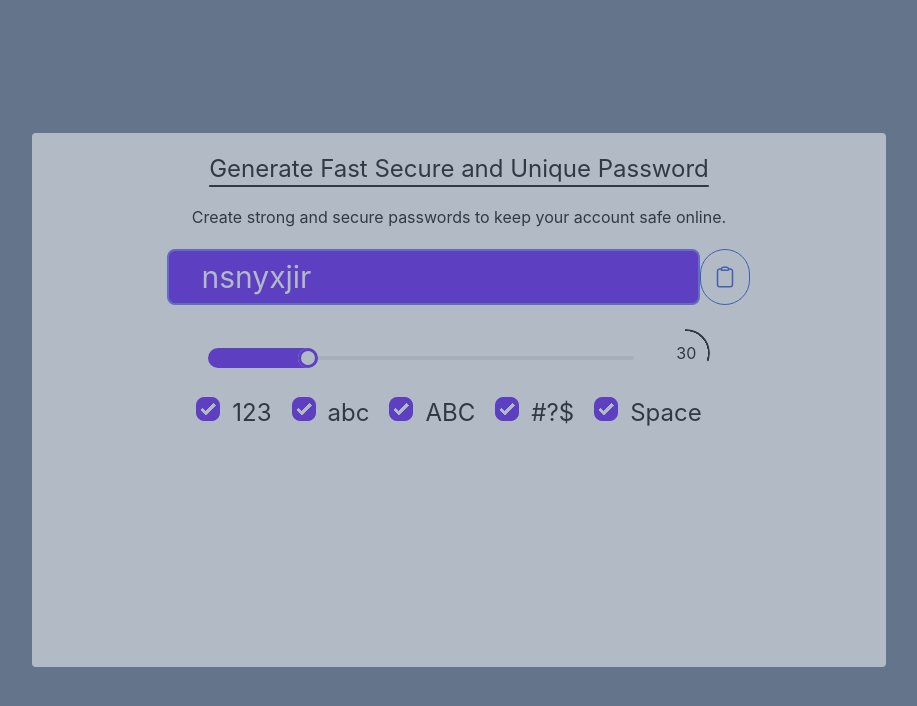
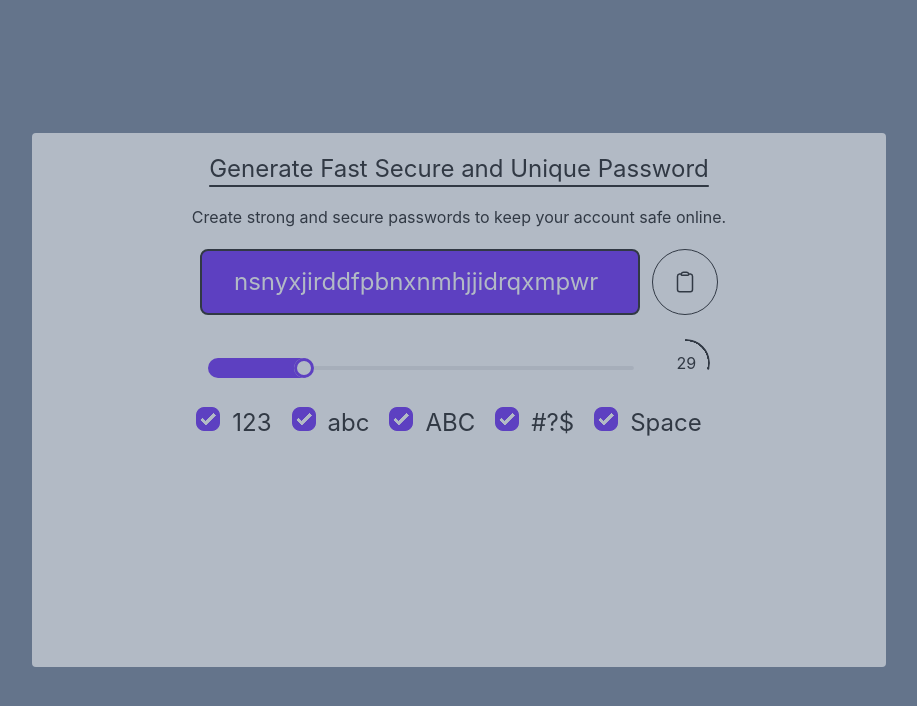
Before and after one commit to wodsuz/PasswordGenerator, a Next.js app: page / in a window 1280 px wide. Shown: the top 706 px of the page, without its empty margins (181-1098 px from the left). Built offline with nearby package versions, Linux system fonts and the light colour scheme.

Commit message:
fix radial progress percetange value error

```diff
--- /dev/null
+++ b/components/PwField/PwField.tsx
@@ -0,0 +1,46 @@
+const PwField = (props: any) => {
+  console.log("pp: " + props.pw);
+
+  const copyPassword = () => {
+    navigator.clipboard.writeText(props.pw);
+    alert("password copied");
+  };
+
+  return (
+    <div>
+      <div className="flex justify-center text-center text-black underline underline-offset-8 ">
+        <div className="flex justify-center">
+          <input
+            id="password-field"
+            type="user"
+            className="items-center w-full px-8 py-2 text-white border-2 border-black rounded-lg bg-primary lg:text-2xl sm:text-xl focus:outline-none"
+            value={props.pw}
+            disabled={true}
+          />
+          <button
+            type="button"
+            className="p-5 ml-3 text-center text-black border border-black rounded-full cursor-pointer hover:bg-blue-700 hover:text-white"
+            onClick={copyPassword}
+          >
+            <svg
+              xmlns="http://www.w3.org/2000/svg"
+              fill="none"
+              viewBox="0 0 24 24"
+              strokeWidth="1.5"
+              stroke="currentColor"
+              className="w-6 h-6"
+            >
+              <path
+                strokeLinecap="round"
+                strokeLinejoin="round"
+                d="M15.666 3.888A2.25 2.25 0 0013.5 2.25h-3c-1.03 0-1.9.693-2.166 1.638m7.332 0c.055.194.084.4.084.612v0a.75.75 0 01-.75.75H9a.75.75 0 01-.75-.75v0c0-.212.03-.418.084-.612m7.332 0c.646.049 1.288.11 1.927.184 1.1.128 1.907 1.077 1.907 2.185V19.5a2.25 2.25 0 01-2.25 2.25H6.75A2.25 2.25 0 014.5 19.5V6.257c0-1.108.806-2.057 1.907-2.185a48.208 48.208 0 011.927-.184"
+              />
+            </svg>
+          </button>
+        </div>
+      </div>
+    </div>
+  );
+};
+
+export default PwField;
--- /dev/null
+++ b/components/PwField/index.ts
@@ -0,0 +1 @@
+export { default } from "./PwField";
--- a/components/Slider/Slider.tsx
+++ b/components/Slider/Slider.tsx
@@ -2,7 +2,13 @@ import { useState, useCallback } from "react";
 import { generatePassword } from "../../utils/utils";
 
 function Slider(props: any) {
-  const [perc, setPerc] = useState("30");
+  const [perc, setPerc] = useState("29");
+
+  const style = {
+    "--value": perc,
+    "--size": "3rem",
+    "--thickness": "2px",
+  } as React.CSSProperties;
 
   const handleSliderChange = useCallback(
     (pwLength: string) => {
@@ -27,10 +33,7 @@ function Slider(props: any) {
           defaultValue={perc}
           onChange={(e) => handleSliderChange(e.target.value)}
         />
-        <div
-          className="mb-5 ml-5 text-black radial-progress"
-          style={{ "--value": perc, "--size": "3rem", "--thickness": "2px" }}
-        >
+        <div className="mb-5 ml-5 text-black radial-progress" style={style}>
           {`${perc}`}
         </div>
       </div>
--- a/components/Title/Title.tsx
+++ b/components/Title/Title.tsx
@@ -1,22 +1,13 @@
 import { useCallback, useState } from "react";
-import { Checkboxes, Slider } from "../index";
+import { Checkboxes, PwField, Slider } from "../index";
 import { generatePassword } from "../../utils/utils";
 
 function Title() {
   const [perc, setPerc] = useState(0);
-  const [password, setPassword] = useState(generatePassword(8));
+  const [password, setPassword] = useState(generatePassword(29));
 
   const getData = (data: any) => {
     setPassword(data);
-  };
-
-  const copyPassword = (event: any) => {
-    navigator.clipboard.writeText(password);
-    let element = event.target;
-    while (element.nodeName !== "BUTTON") {
-      element = element.parentNode;
-    }
-    element.parentNode.parentNode.removeChild(element.parentNode);
   };
 
   return (
@@ -28,37 +19,7 @@ function Title() {
         Create strong and secure passwords to keep your account safe online.
       </h2>
 
-      <div className="flex justify-center text-center text-black underline underline-offset-8 ">
-        <div className="flex justify-center">
-          <input
-            id="password-field"
-            type="user"
-            className="items-center w-full px-8 py-2 text-white border-2 border-indigo-500 rounded-lg bg-primary lg:text-3xl sm:text-xl focus:outline-none"
-            defaultValue={password}
-            disabled={true}
-          />
-          <button
-            type="button"
-            className="p-3 text-center text-blue-700 border border-blue-700 rounded-full hover:bg-blue-700 hover:text-white"
-            onClick={(e) => copyPassword(e)}
-          >
-            <svg
-              xmlns="http://www.w3.org/2000/svg"
-              fill="none"
-              viewBox="0 0 24 24"
-              strokeWidth="1.5"
-              stroke="currentColor"
-              className="w-6 h-6"
-            >
-              <path
-                strokeLinecap="round"
-                strokeLinejoin="round"
-                d="M15.666 3.888A2.25 2.25 0 0013.5 2.25h-3c-1.03 0-1.9.693-2.166 1.638m7.332 0c.055.194.084.4.084.612v0a.75.75 0 01-.75.75H9a.75.75 0 01-.75-.75v0c0-.212.03-.418.084-.612m7.332 0c.646.049 1.288.11 1.927.184 1.1.128 1.907 1.077 1.907 2.185V19.5a2.25 2.25 0 01-2.25 2.25H6.75A2.25 2.25 0 014.5 19.5V6.257c0-1.108.806-2.057 1.907-2.185a48.208 48.208 0 011.927-.184"
-              />
-            </svg>
-          </button>
-        </div>
-      </div>
+      <PwField pw={password} />
 
       <Slider onChnage={getData} />
 
--- a/components/index.ts
+++ b/components/index.ts
@@ -1,3 +1,4 @@
 export { default as Title } from "./Title";
 export { default as Slider } from "./Slider";
 export { default as Checkboxes } from "./Checkbox";
+export { default as PwField } from "./PwField";
--- a/pages/index.tsx
+++ b/pages/index.tsx
@@ -1,6 +1,6 @@
 import type { NextPage } from "next";
 import Head from "next/head";
-import { Title, Preferances, Checkboxes } from "../components";
+import { Title, Checkboxes } from "../components";
 
 const Home: NextPage = () => {
   return (
--- a/utils/utils.ts
+++ b/utils/utils.ts
@@ -11,6 +11,7 @@ export function generatePassword(pwLength: number, checked?: boolean[]) {
     // password += lowerCaseCharset.charAt(Math.floor(Math.random() * n));
     password += lowerCaseCharset.charAt(Math.floor(Math.random() * n));
   }
+  console.log("pw: " + password);
 
   return password;
 }
```
